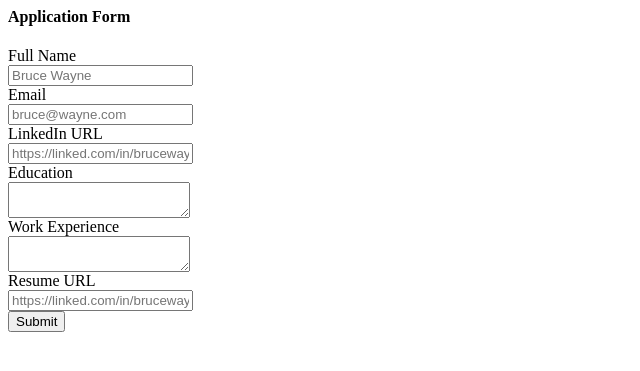
After one commit to aldybw/jobmile-careers-website-v2, a Flask app: template templates/application_form.html in a window 1280 px wide. The commit adds this page. Shown: the top 371 px of the page, without its empty margins (0-640 px from the left). Run offline with Flask 3, Linux system fonts and the light colour scheme; the template is opened without the code that fills it, so the values that code supplies are empty.

Commit message:
store applications in database

```diff
--- a/app.py
+++ b/app.py
@@ -1,5 +1,5 @@
-from flask import Flask, render_template, jsonify
-from database import load_jobs_from_db, load_job_from_db
+from flask import Flask, render_template, jsonify, request
+from database import load_jobs_from_db, load_job_from_db, add_application_to_db
 
 app = Flask(__name__)
 
@@ -26,5 +26,15 @@ def show_job(id):
   return render_template('jobpage.html', job=job)
 
 
+@app.route("/job/<id>/apply", methods=['post'])
+def apply_to_job(id):
+  data = request.form
+  job = load_job_from_db(id)
+  add_application_to_db(id, data)
+  return render_template('application_submitted.html',
+                         application=data,
+                         job=job)
+
+
 if __name__ == '__main__':
   app.run(host='0.0.0.0', debug=True)
--- /dev/null
+++ b/templates/application_form.html
@@ -0,0 +1,34 @@
+<h4>Application Form</h4>
+<form action="/job/{{job['id']}}/apply" method="post">
+  <div class="mb-2">
+    <label>Full Name</label><br>
+    <input type="text" name="full_name" placeholder="Bruce Wayne">
+  </div>
+
+  <div class="mb-2">
+    <label>Email</label><br>
+    <input type="text" name="email" placeholder="bruce@wayne.com">
+  </div>
+
+  <div class="mb-2">
+    <label>LinkedIn URL</label><br>
+    <input type="text" name="linkedin_url" placeholder="https://linked.com/in/brucewayne">
+  </div>
+
+  <div class="mb-2">
+    <label>Education</label><br>
+    <textarea name="education"></textarea>
+  </div>
+
+  <div class="mb-2">
+    <label>Work Experience</label><br>
+    <textarea name="work_experience"></textarea>
+  </div>
+
+  <div class="mb-2">
+    <label>Resume URL</label><br>
+    <input type="text" name="resume_url" placeholder="https://linked.com/in/brucewayne">
+  </div>
+
+  <input type="submit">
+</form>
--- a/templates/jobpage.html
+++ b/templates/jobpage.html
@@ -1,4 +1,4 @@
-<!DOCTYPE>
+<!DOCTYPE html>
 <html>
   <head>
     <title>
@@ -28,6 +28,7 @@
       </ol>
       <h3>Salary</h3>
       <p>{{job.currency}}{{job.salary}}</p>
+      {% include 'application_form.html' %}
     </div>
 
     {% include 'footer.html' %}
```
Also changed, not shown: database.py (+16 -0 lines), templates/application_submitted.html (added, +37 -0 lines).
